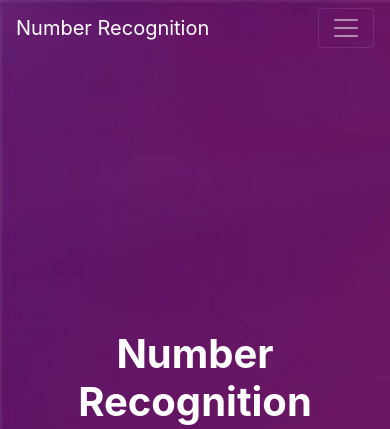
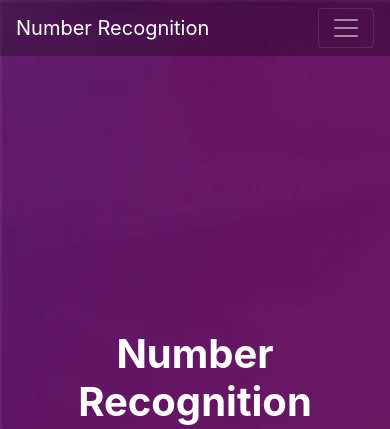
Before and after one commit to hsorathia/drawing_numbers, a Flask app: page / in a window 390 px wide; the page is wider, and only the part inside the window is pictured. Shown: the top 429 px of that part. Run offline with Flask 2, Linux system fonts and the light colour scheme; some libraries are stand-ins or nearby versions.

Commit message:
fixed mobile scaling

```diff
--- a/app/static/css/main.css
+++ b/app/static/css/main.css
@@ -1,11 +1,20 @@
 html {
     scroll-behavior: smooth;
     font-size: tahoma;
+    overflow: scroll;
+    overflow-x: hidden;
 }
 body{
     font-size: tahoma;
-
     overflow-x: hidden;
+}
+::-webkit-scrollbar {
+    width: 0px;  /* Remove scrollbar space */
+    background: transparent;  /* Optional: just make scrollbar invisible */
+}
+/* Optional: show position indicator in red */
+::-webkit-scrollbar-thumb {
+    background: #FF0000;
 }
 /* DRAWING PAGE */
 .drawing {
@@ -54,8 +63,8 @@ body{
     text-transform: capitalize;
     color: white;
 }
-.navbar.scrolled {
-    background-color: rgba(0, 0, 0, 0.363) !important;
+.navbar {
+    background-color: rgba(0, 0, 0, 0.263) !important;
     transition: background-color 200ms linear;
 }
 .login-btn{
@@ -195,3 +204,28 @@ body{
     transform: translateY(-15px);
   }
 }
+
+@media only screen and (max-width: 600px) {
+    .header:after{
+        content: '';
+        position: absolute;
+        bottom: 0;
+        min-width: 150%;
+        background-image: none;
+        height: 275px;
+    }
+    .neural-section:after{
+        content: '';
+        position: absolute;
+        bottom: 0;
+        min-width: 150%;
+        background-image: none;
+        height: 275px;
+    }
+    #tip{
+        font-size: 12px;
+    }
+    .footer{
+        padding-top: 200px;
+    }
+  }
--- a/app/templates/base.html
+++ b/app/templates/base.html
@@ -2,6 +2,10 @@
 <html>
 
 <head>
+    <meta charset="utf-8">
+    <meta name="author" content="">
+    <meta name="description" content="">
+    <meta name="viewport" content="width=device-width, initial-scale=1">
     <script src="https://code.jquery.com/jquery-3.4.1.min.js"
         integrity="sha256-CSXorXvZcTkaix6Yvo6HppcZGetbYMGWSFlBw8HfCJo=" crossorigin="anonymous"></script>
     <link rel="stylesheet" href="{{ url_for('static', filename='css/bootstrap.min.css') }}">
@@ -27,12 +31,12 @@
                 opacity: '1'
             }, "slow")
         })
-        $(function () {
-        $(document).scroll(function () {
-            var $nav = $(".navbar");
-            $nav.toggleClass('scrolled', $(this).scrollTop() > $nav.height());
-        });
-    });
+        // $(function () {
+        //     $(document).scroll(function () {
+        //         var $nav = $(".navbar");
+        //         $nav.toggleClass('scrolled', $(this).scrollTop() > $nav.height());
+        //     });
+        // });
     </script>
 </body>
 
--- a/app/templates/draw.html
+++ b/app/templates/draw.html
@@ -61,7 +61,7 @@
         <button class="btn btn-danger" id="clear">Clear</button>
     </div>
     <div class="row d-flex justify-content-center">
-        <p style="color: white;">Tip: Drawing in the center will give the most accurate results.</p>
+        <p id="tip" style="color: white;">Tip: Drawing in the center will give the most accurate results.</p>
 
     </div>
     <div class="row d-flex justify-content-center">
--- a/app/templates/landing.html
+++ b/app/templates/landing.html
@@ -29,12 +29,14 @@
             <li class="nav-item">
                 <a class="nav-link" href="{{ url_for('home') }}" style="color: white;"><b>Home</b></a>
             </li>
+            {% if not current_user.is_anonymous %}
             <li class="nav-item">
                 <a class="nav-link" href="{{ url_for('draw') }}">Draw</a>
             </li>
             <li class="nav-item">
                 <a class="nav-link" href="{{ url_for('profile') }}">Profile</a>
             </li>
+            {% endif %}
         </ul>
         <div class="my-2 my-lg-0 d-flex align-items-end">
             <ul class="navbar-nav">
@@ -268,13 +270,7 @@
         //     console.log(data)
         //     e.preventDefault();
         // });
+    })
 
-    })
-    $(function () {
-        $(document).scroll(function () {
-            var $nav = $(".navbar");
-            $nav.toggleClass('scrolled', $(this).scrollTop() > $nav.height());
-        });
-    });
 </script>
 {% endblock %}
```
Also changed, not shown: app.db (added), result.png.
